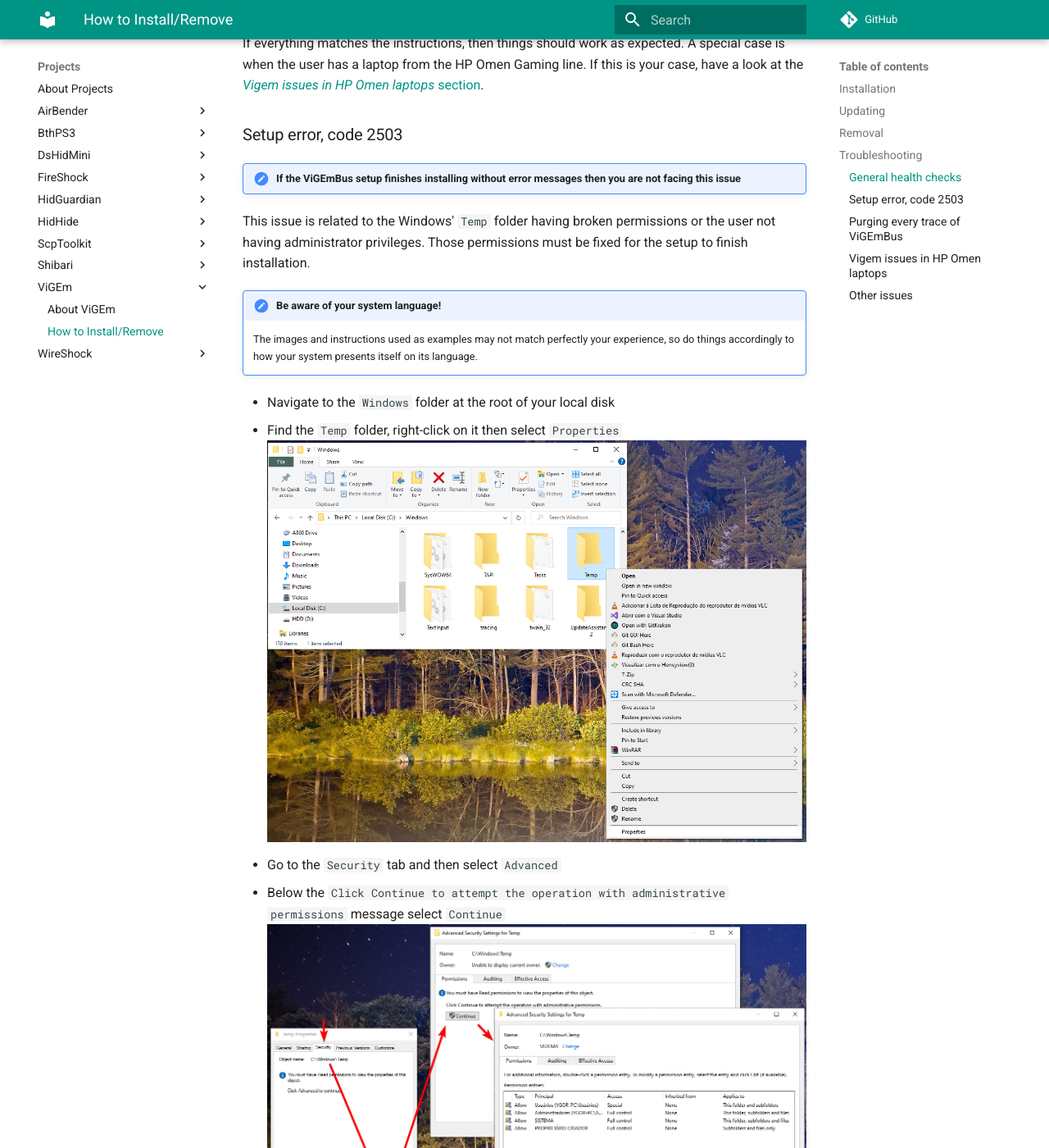
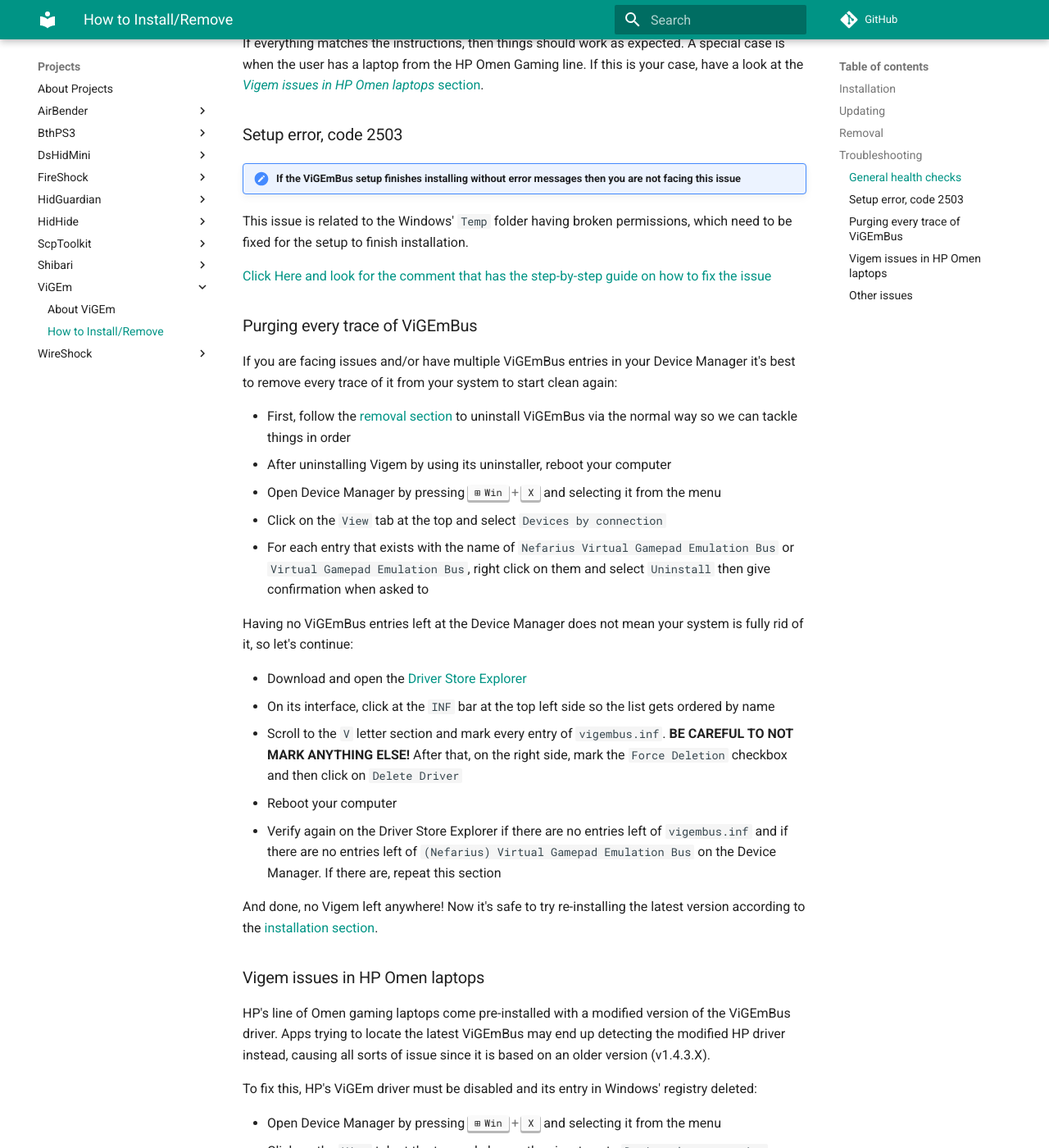
Before and after one commit to nefarius/ViGEm.github.io, an MkDocs documentation site: the page built from docs/projects/ViGEm/How-to-Install.md, in a window 1280 px wide and 1400 px high, scrolled down 3361 px. Shown: the whole window at 82% size. Built offline with MkDocs 1.6.1 and Material for MkDocs 9.7.7, drawn with Linux system fonts in a browser that asks for light colours; comment, search, counter and statistics services are not loaded; some of the changed text lies outside the part shown.

Commit message:
Removed guide on Setup Error section
A github issue was opened in the ViGEmBus issue tracker regarding this and the step-by-step guide on how to fix the issue was moved there.

The section now only links to the correct issue

```diff
--- a/docs/projects/ViGEm/How-to-Install.md
+++ b/docs/projects/ViGEm/How-to-Install.md
@@ -58,26 +58,9 @@
 
 !!! note "If the ViGEmBus setup finishes installing without error messages then you are not facing this issue"
 
-This issue is related to the Windows' `Temp` folder having broken permissions or the user not having administrator privileges. Those permissions must be fixed for the setup to finish installation.
+This issue is related to the Windows' `Temp` folder having broken permissions, which need to be fixed for the setup to finish installation.
 
-!!! important "Be aware of your system language!"
-    The images and instructions used as examples may not match perfectly your experience, so do things accordingly to how your system presents itself on its language.
-
-- Navigate to the `Windows` folder at the root of your local disk
-- Find the `Temp` folder, right-click on it then select `Properties`
-![TempFolderProperties](images/TempFolderProperties.png){: .glightbox }
-- Go to the `Security` tab and then select `Advanced`
-- Below the `Click Continue to attempt the operation with administrative permissions` message select `Continue`
-![TempFolderPermissionsCheck](images/TempFolderPermissionsCheck.png){: .glightbox }
-- Verify if the `Owner`, at the top, is `System`. If it's not, select the `Change` button at its right side, write `System` on the appearing window and then confirm
-![TempFolderOwner](images/TempFolderOwner.png){: .glightbox }
-- On the middle list, select the entry `Users (Your Username/Users)` and select `Edit`. At the right side of the appearing window, select `Show advanced permissions` and then leave only the following three permissions marked: `Traverse folder / execute file`, `Create files / write data` and `Create folders / append data`
-![UserPermissionsFix](images/UserPermissionsFix.png){: .glightbox }
-- Edit the `Administrators`, `SYSTEM` and `CREATOR OWNER` entries so they have `Full Control`
-![OthersPermissionsFix](images/OthersPermissionsFix.png){: .glightbox }
-- When all is done, confirm the changes in every window by selecting `OK`
-
-After Windows finishes applying the changes, try running Vigem's installer again and it should succeed now.
+[Click Here and look for the comment that has the step-by-step guide on how to fix the issue](https://github.com/ViGEm/ViGEmBus/issues/91#issuecomment-826477486)
 
 ### Purging every trace of ViGEmBus
 
```
